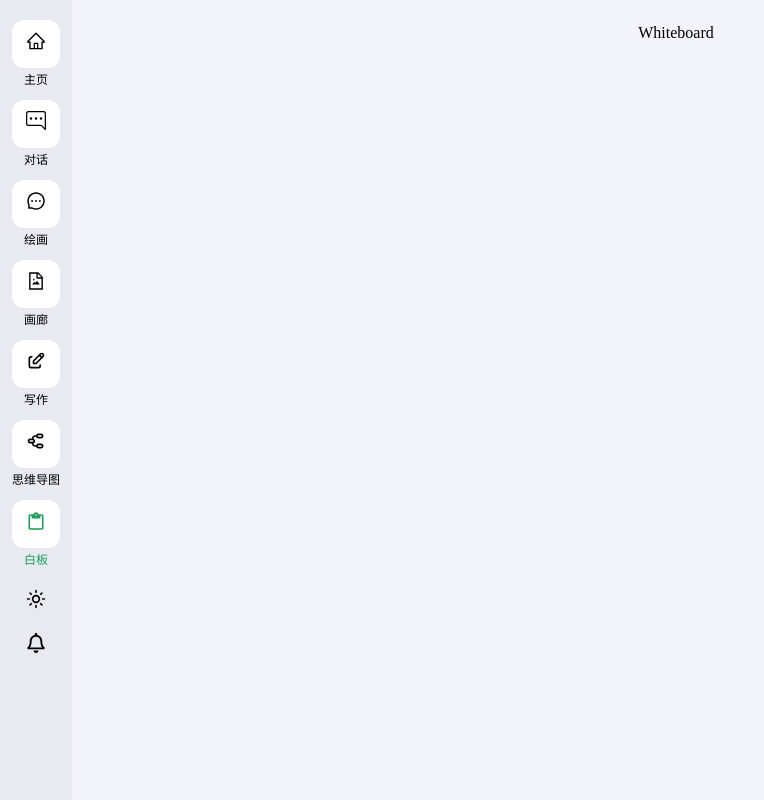
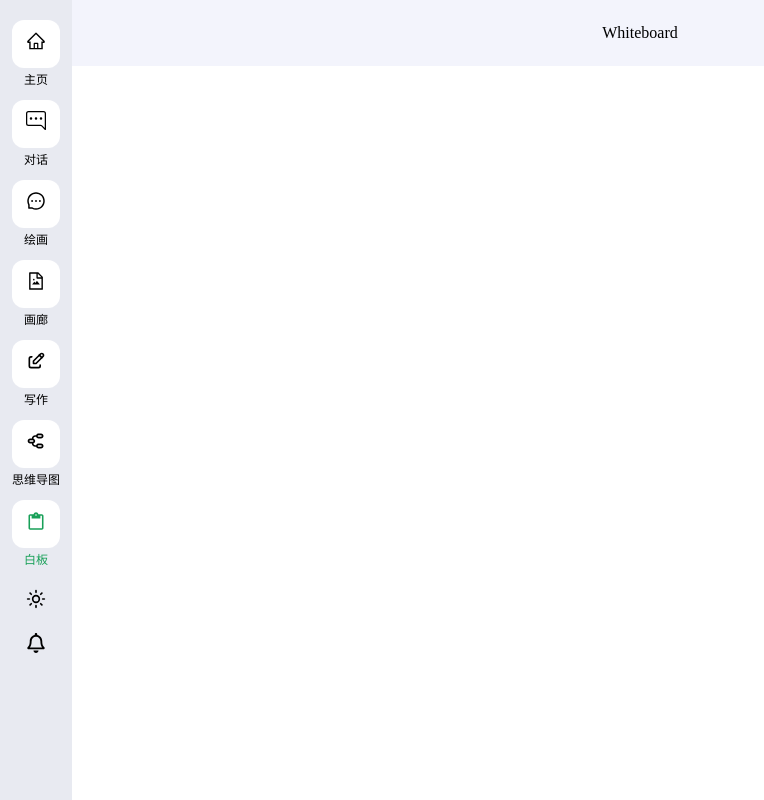
Before and after one commit to LadyChatterleyLover/ai-sass, a Next.js app: page /whiteboard in a window 1280 px wide. Shown: the whole page, without its empty margins (0-764 px from the left). Built offline with nearby package versions, Linux system fonts and the light colour scheme.

Commit message:
style: 调整首页元素样式

```diff
--- a/src/app/(views)/layout.tsx
+++ b/src/app/(views)/layout.tsx
@@ -9,10 +9,10 @@ interface Props {
 const ViewLayout: React.FC<Props> = ({ children }) => {
   return (
     <div className='w-full h-full flex  bg-[#f3f4fc] dark:bg-[#101014]'>
-      <div className='w-[72px]'>
+      <div className='w-[72px] fixed top-0 bottom-0 left-0'>
         <NavSide></NavSide>
       </div>
-      <div className='mx-auto max-w-screen-2xl p-4 lg:p-6'>{children}</div>
+      <div className='mx-auto max-w-screen-2xl p-4 lg:p-6 h-full'>{children}</div>
     </div>
   )
 }
--- a/src/app/components/home/tagList.tsx
+++ b/src/app/components/home/tagList.tsx
@@ -38,7 +38,7 @@ const TagList = () => {
   }, [])
 
   return state.tagList.length ? (
-    <>
+    <div className='flex flex-col'>
       <div className='my-5'>
         <Input.Search
           placeholder='搜索prompt提示或关键词...'
@@ -47,7 +47,7 @@ const TagList = () => {
           }}
         ></Input.Search>
       </div>
-      <div className='sticky left-0 right-0 top-0 w-full overflow-hidden'>
+      <div className='sticky left-0 right-0 top-0 w-full overflow-hidden z-[999] bg-[#f3f4fc] py-2 dark:bg-[#101014]'>
         <div className='flex flex-wrap gap-3 justify-center w-full my-5'>
           {state.tagList.map(item => (
             <Button
@@ -66,8 +66,10 @@ const TagList = () => {
           ))}
         </div>
       </div>
-      <RoleplayList tagId={state.currentTag} keyword={state.keyword}></RoleplayList>
-    </>
+      <div className=''>
+        <RoleplayList tagId={state.currentTag} keyword={state.keyword}></RoleplayList>
+      </div>
+    </div>
   ) : null
 }
 
--- a/src/app/globals.css
+++ b/src/app/globals.css
@@ -9,9 +9,7 @@
 }
 
 body,
-html,
-#root {
-  height: 100%;
+html {
   box-sizing: border-box;
 }
 
```
